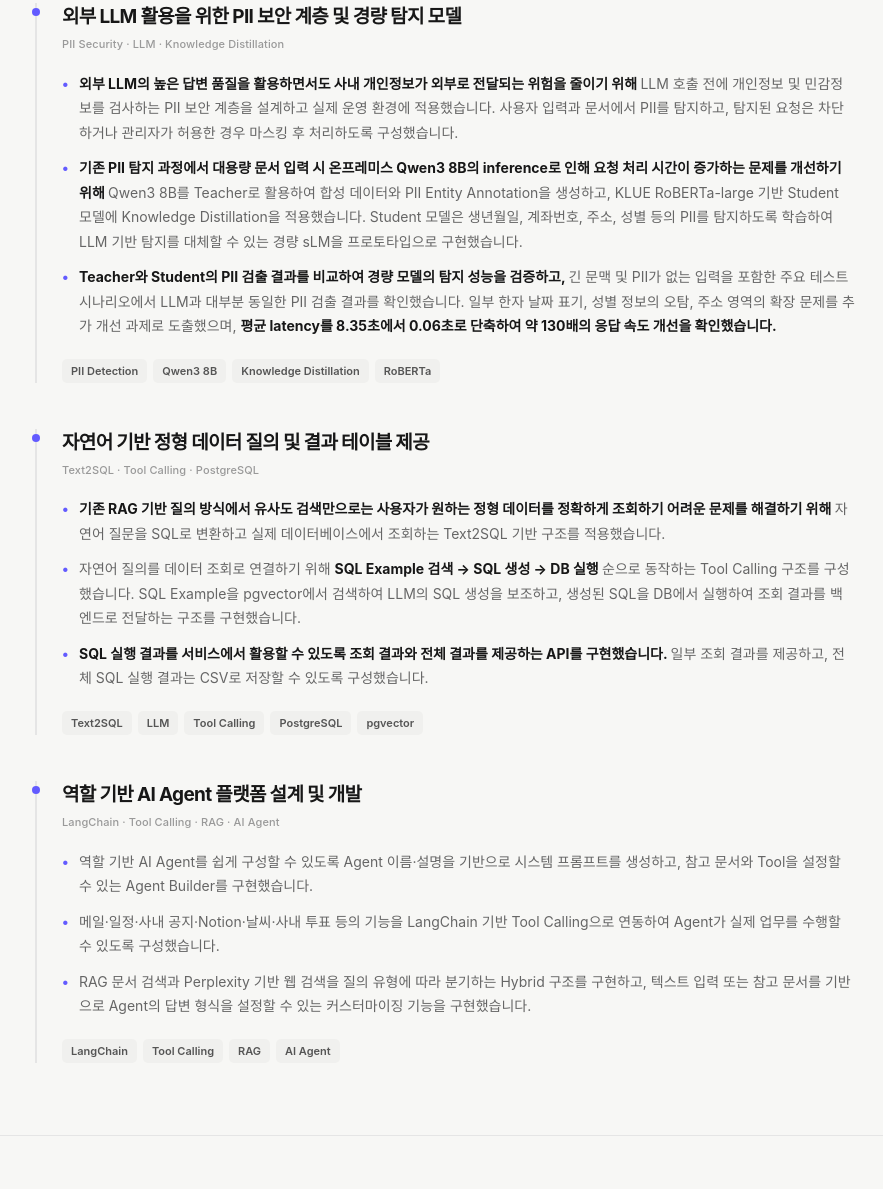
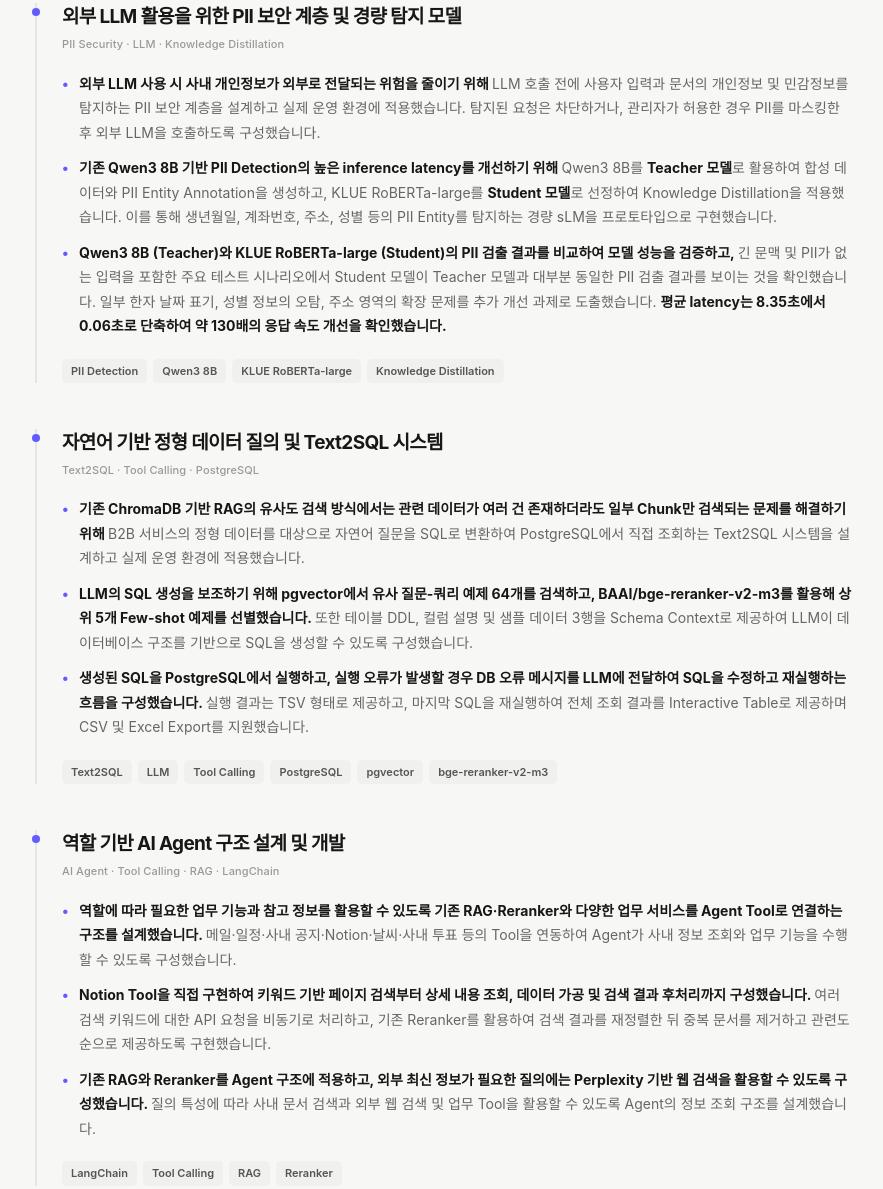
Before and after one commit to JisooRyu99/resume, a plain HTML site: page index.html in a window 1280 px wide. Shown: the part 964-2153 px from the top of the page, without its empty margins (305-1188 px from the left). Drawn offline with Linux system fonts and the light colour scheme.

Commit message:
Update index.html - project 수정

```diff
--- a/index.html
+++ b/index.html
@@ -219,63 +219,59 @@
                     <ul class="achievements">
 
                         <li>
-
                             <strong>
-                                외부 LLM의 높은 답변 품질을 활용하면서도
-                                사내 개인정보가 외부로 전달되는 위험을 줄이기 위해
+                                외부 LLM 사용 시 사내 개인정보가 외부로 전달되는
+                                위험을 줄이기 위해
                             </strong>
 
-                            LLM 호출 전에 개인정보 및 민감정보를 검사하는
-                            PII 보안 계층을 설계하고 실제 운영 환경에 적용했습니다.
-                            사용자 입력과 문서에서 PII를 탐지하고,
-                            탐지된 요청은 차단하거나 관리자가 허용한 경우
-                            마스킹 후 처리하도록 구성했습니다.
+                            LLM 호출 전에 사용자 입력과 문서의 개인정보 및
+                            민감정보를 탐지하는 PII 보안 계층을 설계하고
+                            실제 운영 환경에 적용했습니다.
 
+                            탐지된 요청은 차단하거나,
+                            관리자가 허용한 경우 PII를 마스킹한 후
+                            외부 LLM을 호출하도록 구성했습니다.
                         </li>
 
 
                         <li>
-
                             <strong>
-                                기존 PII 탐지 과정에서 대용량 문서 입력 시
-                                온프레미스 Qwen3 8B의 inference로 인해
-                                요청 처리 시간이 증가하는 문제를 개선하기 위해
+                                기존 Qwen3 8B 기반 PII Detection의 높은 inference latency를
+                                개선하기 위해
                             </strong>
 
-                            Qwen3 8B를 Teacher로 활용하여 합성 데이터와
-                            PII Entity Annotation을 생성하고,
-                            KLUE RoBERTa-large 기반 Student 모델에
+                            Qwen3 8B를
+                            <strong>Teacher 모델</strong>로 활용하여
+                            합성 데이터와 PII Entity Annotation을 생성하고,
+
+                            KLUE RoBERTa-large를
+                            <strong>Student 모델</strong>로 선정하여
                             Knowledge Distillation을 적용했습니다.
 
-                            Student 모델은 생년월일, 계좌번호, 주소, 성별 등의
-                            PII를 탐지하도록 학습하여
-                            LLM 기반 탐지를 대체할 수 있는
-                            경량 sLM을 프로토타입으로 구현했습니다.
-
+                            이를 통해 생년월일, 계좌번호, 주소, 성별 등의
+                            PII Entity를 탐지하는 경량 sLM을 프로토타입으로 구현했습니다.
                         </li>
 
 
                         <li>
-
                             <strong>
-                                Teacher와 Student의 PII 검출 결과를 비교하여
-                                경량 모델의 탐지 성능을 검증하고,
+                                Qwen3 8B (Teacher)와
+                                KLUE RoBERTa-large (Student)의
+                                PII 검출 결과를 비교하여 모델 성능을 검증하고,
                             </strong>
 
                             긴 문맥 및 PII가 없는 입력을 포함한
                             주요 테스트 시나리오에서
-                            LLM과 대부분 동일한 PII 검출 결과를 확인했습니다.
+                            Student 모델이 Teacher 모델과
+                            대부분 동일한 PII 검출 결과를 보이는 것을 확인했습니다.
 
-                            일부 한자 날짜 표기,
-                            성별 정보의 오탐,
-                            주소 영역의 확장 문제를
-                            추가 개선 과제로 도출했으며,
+                            일부 한자 날짜 표기, 성별 정보의 오탐,
+                            주소 영역의 확장 문제를 추가 개선 과제로 도출했습니다.
 
                             <strong>
-                                평균 latency를 8.35초에서 0.06초로 단축하여
+                                평균 latency는 8.35초에서 0.06초로 단축하여
                                 약 130배의 응답 속도 개선을 확인했습니다.
                             </strong>
-
                         </li>
 
                     </ul>
@@ -288,8 +284,8 @@
 
                         <span>PII Detection</span>
                         <span>Qwen3 8B</span>
+                        <span>KLUE RoBERTa-large</span>
                         <span>Knowledge Distillation</span>
-                        <span>RoBERTa</span>
 
                     </div>
 
@@ -298,7 +294,7 @@
 
 
                 <!-- ========================================
-                        Project 2
+                    Project 2
                 ========================================= -->
 
                 <article class="project">
@@ -309,7 +305,7 @@
 
                             <h4>
                                 자연어 기반 정형 데이터 질의 및
-                                결과 테이블 제공
+                                Text2SQL 시스템
                             </h4>
 
                             <p class="project-category">
@@ -321,51 +317,50 @@
                     </header>
 
 
-                   <ul class="achievements">
+                    <ul class="achievements">
 
                         <li>
-
                             <strong>
-                                기존 RAG 기반 질의 방식에서 유사도 검색만으로는
-                                사용자가 원하는 정형 데이터를 정확하게 조회하기 어려운
-                                문제를 해결하기 위해
+                                기존 ChromaDB 기반 RAG의 유사도 검색 방식에서는
+                                관련 데이터가 여러 건 존재하더라도
+                                일부 Chunk만 검색되는 문제를 해결하기 위해
                             </strong>
 
-                            자연어 질문을 SQL로 변환하고
-                            실제 데이터베이스에서 조회하는
-                            Text2SQL 기반 구조를 적용했습니다.
-
+                            B2B 서비스의 정형 데이터를 대상으로
+                            자연어 질문을 SQL로 변환하여
+                            PostgreSQL에서 직접 조회하는
+                            Text2SQL 시스템을 설계하고
+                            실제 운영 환경에 적용했습니다.
                         </li>
 
 
                         <li>
-
-                            자연어 질의를 데이터 조회로 연결하기 위해
-
                             <strong>
-                                SQL Example 검색 → SQL 생성 → DB 실행
+                                LLM의 SQL 생성을 보조하기 위해
+                                pgvector에서 유사 질문-쿼리 예제 64개를 검색하고,
+                                BAAI/bge-reranker-v2-m3를 활용해
+                                상위 5개 Few-shot 예제를 선별했습니다.
                             </strong>
 
-                            순으로 동작하는 Tool Calling 구조를 구성했습니다.
-
-                            SQL Example을 pgvector에서 검색하여
-                            LLM의 SQL 생성을 보조하고,
-                            생성된 SQL을 DB에서 실행하여
-                            조회 결과를 백엔드로 전달하는 구조를 구현했습니다.
-
+                            또한 테이블 DDL, 컬럼 설명 및
+                            샘플 데이터 3행을 Schema Context로 제공하여
+                            LLM이 데이터베이스 구조를 기반으로
+                            SQL을 생성할 수 있도록 구성했습니다.
                         </li>
 
 
                         <li>
-
                             <strong>
-                                SQL 실행 결과를 서비스에서 활용할 수 있도록
-                                조회 결과와 전체 결과를 제공하는 API를 구현했습니다.
+                                생성된 SQL을 PostgreSQL에서 실행하고,
+                                실행 오류가 발생할 경우
+                                DB 오류 메시지를 LLM에 전달하여
+                                SQL을 수정하고 재실행하는 흐름을 구성했습니다.
                             </strong>
 
-                            일부 조회 결과를 제공하고,
-                            전체 SQL 실행 결과는 CSV로 저장할 수 있도록 구성했습니다.
-
+                            실행 결과는 TSV 형태로 제공하고,
+                            마지막 SQL을 재실행하여 전체 조회 결과를
+                            Interactive Table로 제공하며
+                            CSV 및 Excel Export를 지원했습니다.
                         </li>
 
                     </ul>
@@ -381,9 +376,9 @@
                         <span>Tool Calling</span>
                         <span>PostgreSQL</span>
                         <span>pgvector</span>
+                        <span>bge-reranker-v2-m3</span>
 
                     </div>
-
 
                 </article>
 
@@ -400,11 +395,11 @@
                         <div>
 
                             <h4>
-                                역할 기반 AI Agent 플랫폼 설계 및 개발
+                                역할 기반 AI Agent 구조 설계 및 개발
                             </h4>
 
                             <p class="project-category">
-                                LangChain · Tool Calling · RAG · AI Agent
+                                AI Agent · Tool Calling · RAG · LangChain
                             </p>
 
                         </div>
@@ -415,24 +410,41 @@
                     <ul class="achievements">
 
                         <li>
-                            역할 기반 AI Agent를 쉽게 구성할 수 있도록
-                            Agent 이름·설명을 기반으로 시스템 프롬프트를 생성하고,
-                            참고 문서와 Tool을 설정할 수 있는
-                            Agent Builder를 구현했습니다.
+                            <strong>
+                                역할에 따라 필요한 업무 기능과 참고 정보를 활용할 수 있도록
+                                기존 RAG·Reranker와 다양한 업무 서비스를
+                                Agent Tool로 연결하는 구조를 설계했습니다.
+                            </strong>
+
+                            메일·일정·사내 공지·Notion·날씨·사내 투표 등의
+                            Tool을 연동하여 Agent가 사내 정보 조회와
+                            업무 기능을 수행할 수 있도록 구성했습니다.
                         </li>
 
+
                         <li>
-                            메일·일정·사내 공지·Notion·날씨·사내 투표 등의 기능을
-                            LangChain 기반 Tool Calling으로 연동하여
-                            Agent가 실제 업무를 수행할 수 있도록 구성했습니다.
+                            <strong>
+                                Notion Tool을 직접 구현하여
+                                키워드 기반 페이지 검색부터 상세 내용 조회,
+                                데이터 가공 및 검색 결과 후처리까지 구성했습니다.
+                            </strong>
+
+                            여러 검색 키워드에 대한 API 요청을 비동기로 처리하고,
+                            기존 Reranker를 활용하여 검색 결과를 재정렬한 뒤
+                            중복 문서를 제거하고 관련도 순으로 제공하도록 구현했습니다.
                         </li>
 
+
                         <li>
-                            RAG 문서 검색과 Perplexity 기반 웹 검색을
-                            질의 유형에 따라 분기하는 Hybrid 구조를 구현하고,
-                            텍스트 입력 또는 참고 문서를 기반으로
-                            Agent의 답변 형식을 설정할 수 있는
-                            커스터마이징 기능을 구현했습니다.
+                            <strong>
+                                기존 RAG와 Reranker를 Agent 구조에 적용하고,
+                                외부 최신 정보가 필요한 질의에는
+                                Perplexity 기반 웹 검색을 활용할 수 있도록 구성했습니다.
+                            </strong>
+
+                            질의 특성에 따라 사내 문서 검색과
+                            외부 웹 검색 및 업무 Tool을 활용할 수 있도록
+                            Agent의 정보 조회 구조를 설계했습니다.
                         </li>
 
                     </ul>
@@ -446,11 +458,11 @@
                         <span>LangChain</span>
                         <span>Tool Calling</span>
                         <span>RAG</span>
-                        <span>AI Agent</span>
+                        <span>Reranker</span>
 
                     </div>
-                    </article>
 
+                </article>
 
                 </article>
                 <!-- GoyoAI experience END -->
```
